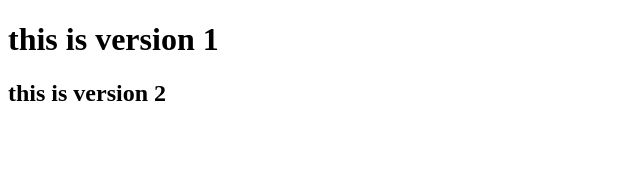
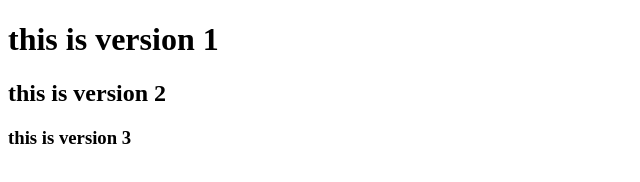
Before and after one commit to akshithathipparam/52r-git2, a plain HTML site: page index.html in a window 1280 px wide. Shown: the whole page, without its empty margins (0-640 px from the left). Drawn offline with Linux system fonts and the light colour scheme.

Commit message:
version 3

```diff
--- a/index.html
+++ b/index.html
@@ -8,5 +8,6 @@
 <body>
     <h1>this is version 1</h1>
     <h2>this is version 2</h2>
+    <h3>this is version 3</h3>
 </body>
 </html>
```
